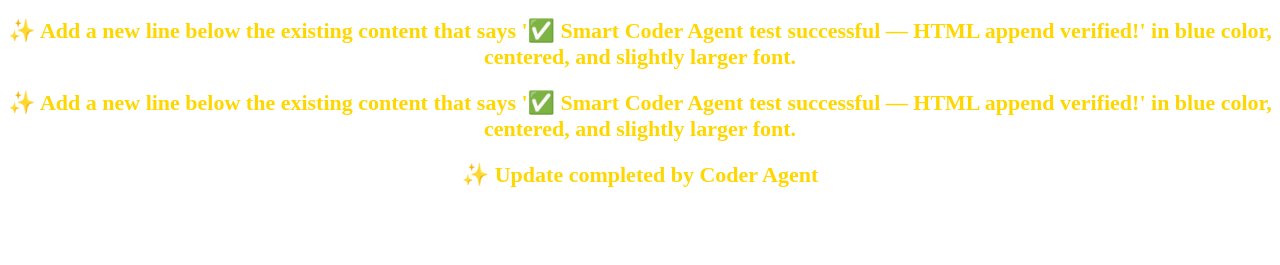
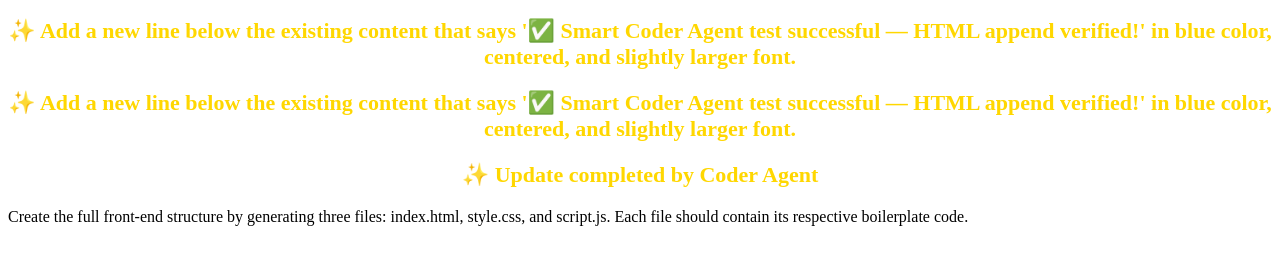
Before and after one commit to NovelAISolutions/a10-orchestrator-sandbox, a plain HTML site: page index.html in a window 1280 px wide. Shown: the part 49-314 px from the top of the page. Drawn offline with Linux system fonts and the light colour scheme.

Commit message:
Enhanced Smart Coder update

```diff
--- a/index.html
+++ b/index.html
@@ -38,8 +38,11 @@
 
 
 
+
+
+
       <div class="a10-banner" style=";margin-top:20px;">
-
+        Create the full front-end structure by generating three files: index.html, style.css, and script.js. Each file should contain its respective boilerplate code.
       </div>
 
 </body></html>
```
